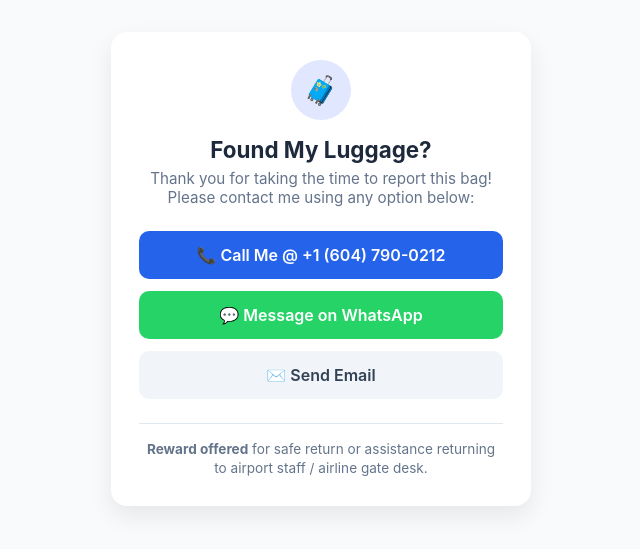
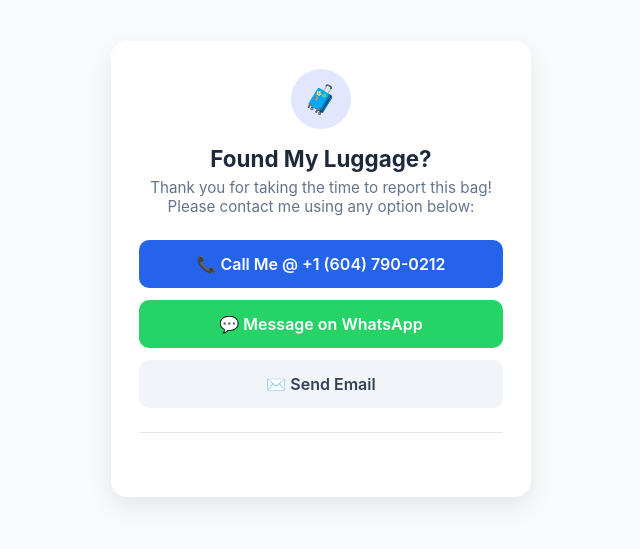
Before and after one commit to doandaniel/my-luggage-tag, a plain HTML site: page index.html in a window 1280 px wide. Shown: the part 131-680 px from the top of the page, without its empty margins (319-959 px from the left). Drawn offline with Linux system fonts and the light colour scheme.

Commit message:
Changed note class

```diff
--- a/index.html
+++ b/index.html
@@ -137,7 +137,7 @@
         </div>
 
         <div class="note">
-            <p><strong>Reward offered</strong> for safe return or assistance returning to airport staff / airline gate desk.</p>
+            &nbsp;
         </div>
     </div>
 
```
